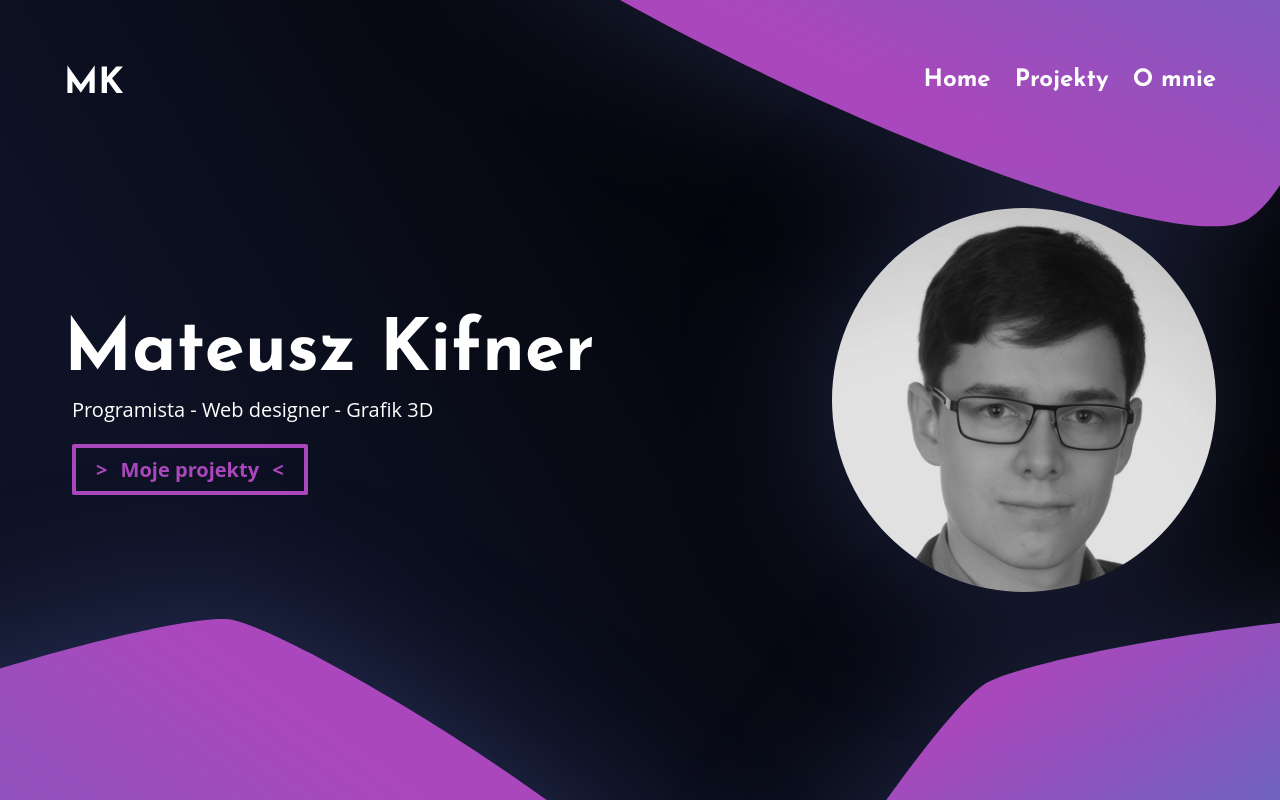
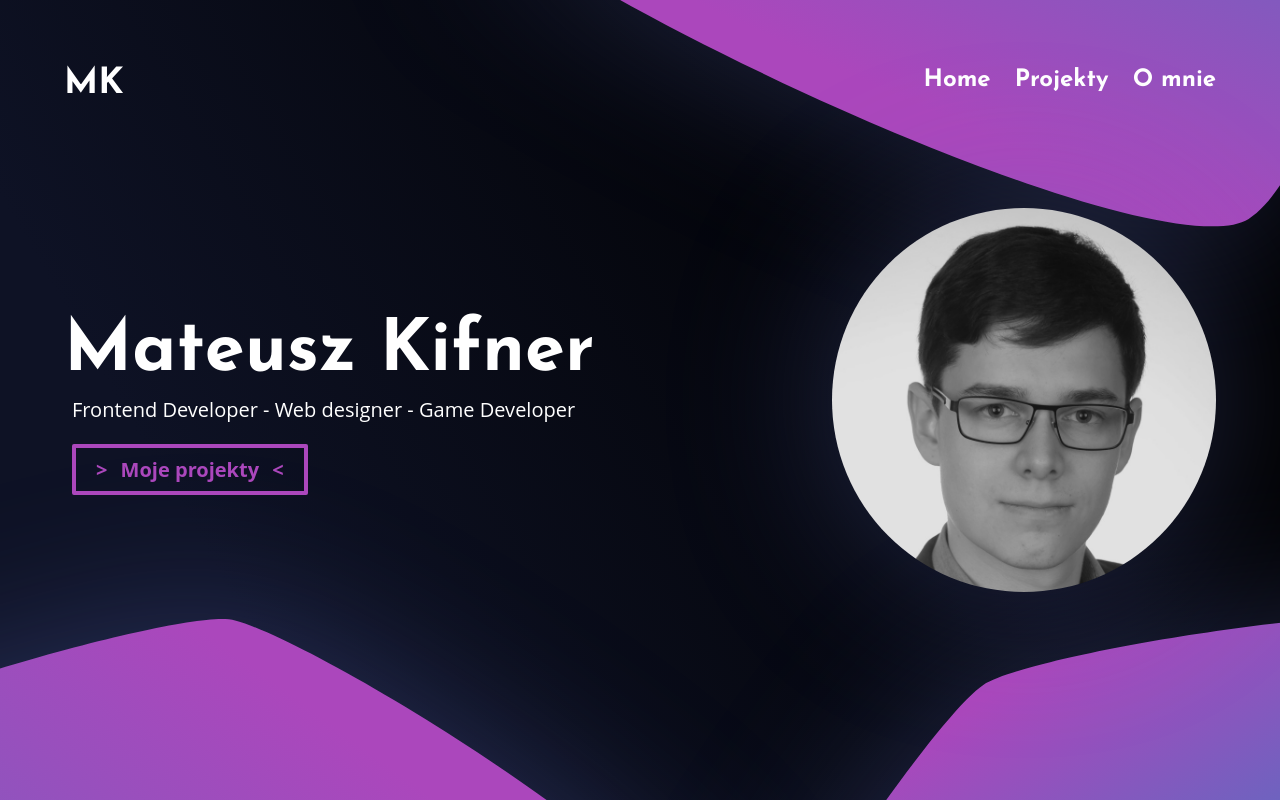
Before and after one commit to mateusz-kifner/kifner-mateusz.github.io, an Astro site: page / in a window 1280 px wide. Built offline with nearby package versions, Linux system fonts and the light colour scheme; Astro itself is replaced by a stand-in of ours.

Commit message:
fix titile

```diff
--- a/src/components/Hero.astro
+++ b/src/components/Hero.astro
@@ -20,7 +20,7 @@ import Button from "./Button/index"
         Mateusz Kifner
       </h1>
       <div class="p-2 pb-8 font-open-sans xl:text-xl text-md">
-        Programista - Web designer - Grafik 3D
+        Frontend Developer - Web designer - Game Developer
       </div>
       <a href="/projects"><span
           class="px-5 py-2 border-solid border-4 rounded-sm font-open-sans text-xl text-brand-purple font-bold self-start xl:ml-2 border-brand-purple hover:text-brand-blue hover:border-brand-blue transition-all   before:content-['>'] after:content-['<'] before:mr-2 after:ml-2 hover:before:translate-x-2 before:inline-block hover:after:-translate-x-2 after:inline-block">
```
